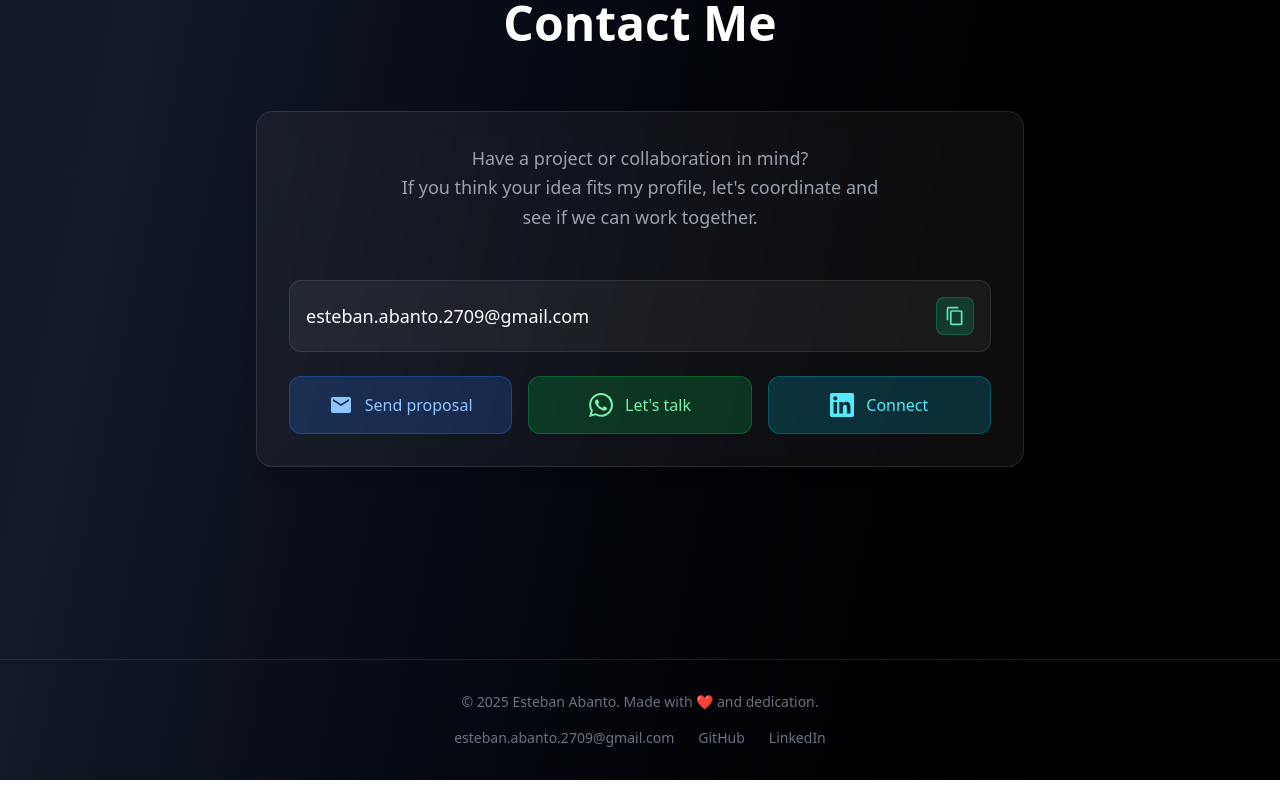
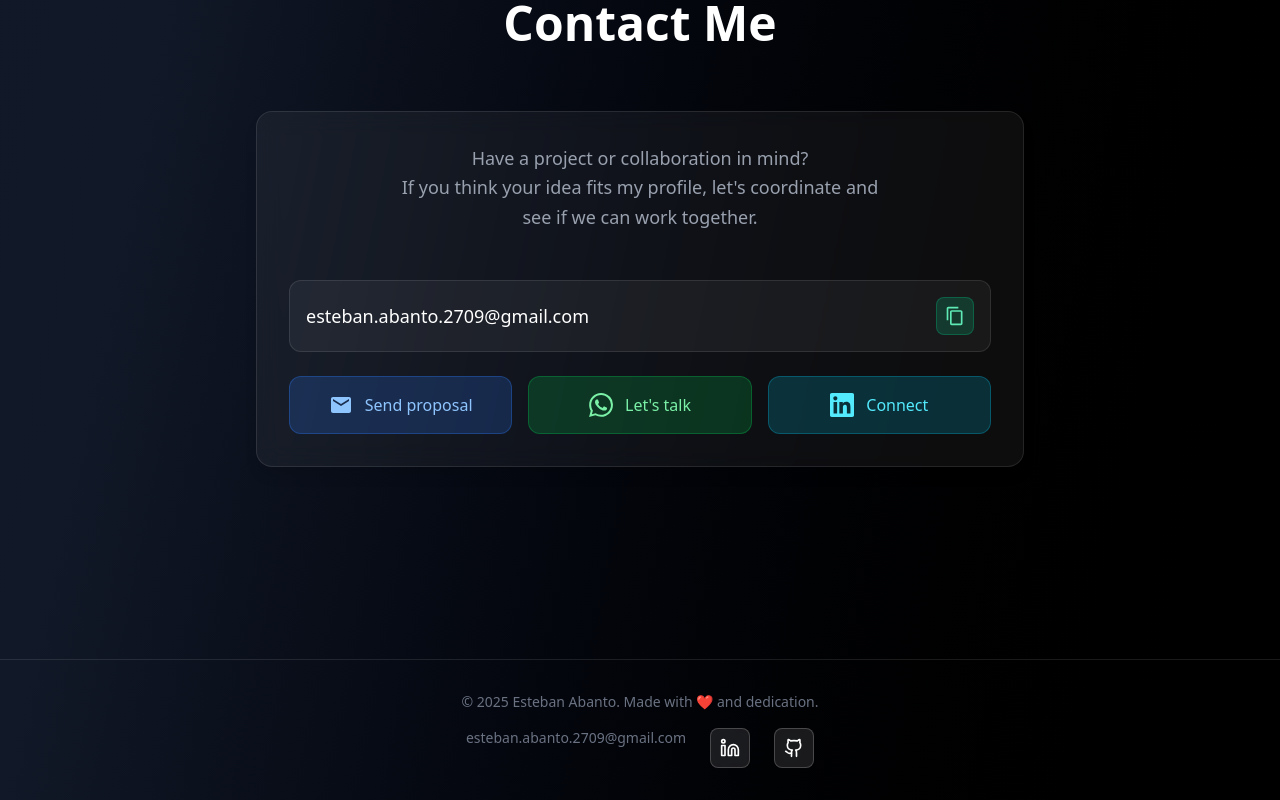
Before and after one commit to esteban-abanto-2709/personal-website, a Next.js app: page / in a window 1280 px wide. Shown: the part 5415-6215 px from the top of the page. Built offline with nearby package versions, Linux system fonts and the light colour scheme.

Commit message:
feat(Icons): Enhance Footer component with LinkedIn and GitHub icons

```diff
--- a/next.config.ts
+++ b/next.config.ts
@@ -1,8 +1,7 @@
 import type { NextConfig } from "next";
 
 const nextConfig: NextConfig = {
-  /* config options here */
-  reactCompiler: true,
+  // reactCompiler: true,
 };
 
 export default nextConfig;
--- a/package.json
+++ b/package.json
@@ -9,6 +9,7 @@
     "lint": "eslint"
   },
   "dependencies": {
+    "lucide-react": "^0.555.0",
     "next": "16.0.3",
     "next-intl": "^4.5.3",
     "react": "19.2.0",
--- a/src/components/Footer.tsx
+++ b/src/components/Footer.tsx
@@ -1,5 +1,5 @@
 "use client";
-
+import { Linkedin, Github } from 'lucide-react'
 import { useTranslations } from "@/hooks";
 
 export default function Footer() {
@@ -15,22 +15,33 @@ export default function Footer() {
         >
           esteban.abanto.2709@gmail.com
         </a>
+
+        <a
+          href="https://www.linkedin.com/in/esteban-abanto/"
+          target="_blank"
+          rel="noopener noreferrer"
+          className="group relative"
+          aria-label="LinkedIn"
+        >
+          <div className="absolute inset-0 bg-blue-500/20 rounded-lg blur-md opacity-0 group-hover:opacity-100 transition-opacity" />
+          <div className="relative w-10 h-10 bg-white/10 backdrop-blur-sm rounded-lg flex items-center justify-center border border-white/20 hover:border-blue-400/50 transition-all group-hover:bg-white/15">
+            <Linkedin className="w-5 h-5 text-white group-hover:text-blue-400 transition-colors" />
+          </div>
+        </a>
+
         <a
           href="https://github.com/esteban-abanto-2709"
           target="_blank"
           rel="noopener noreferrer"
-          className="hover:text-white transition"
+          className="group relative"
+          aria-label="GitHub"
         >
-          GitHub
+          <div className="absolute inset-0 bg-purple-500/20 rounded-lg blur-md opacity-0 group-hover:opacity-100 transition-opacity" />
+          <div className="relative w-10 h-10 bg-white/10 backdrop-blur-sm rounded-lg flex items-center justify-center border border-white/20 hover:border-purple-400/50 transition-all group-hover:bg-white/15">
+            <Github className="w-5 h-5 text-white group-hover:text-purple-400 transition-colors" />
+          </div>
         </a>
-        <a
-          href="https://linkedin.com/in/esteban-abanto"
-          target="_blank"
-          rel="noopener noreferrer"
-          className="hover:text-white transition"
-        >
-          LinkedIn
-        </a>
+
       </div>
     </footer>
   );
```
Also changed, not shown: 1 other file (tests, documents, lock files or other folders).
